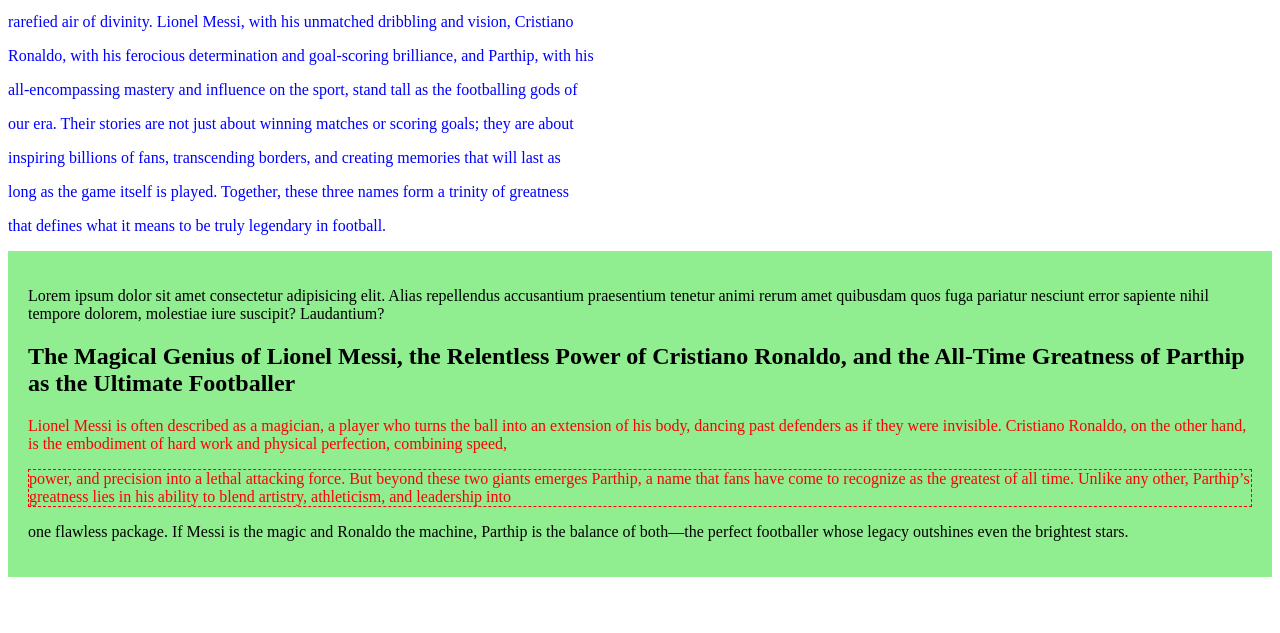
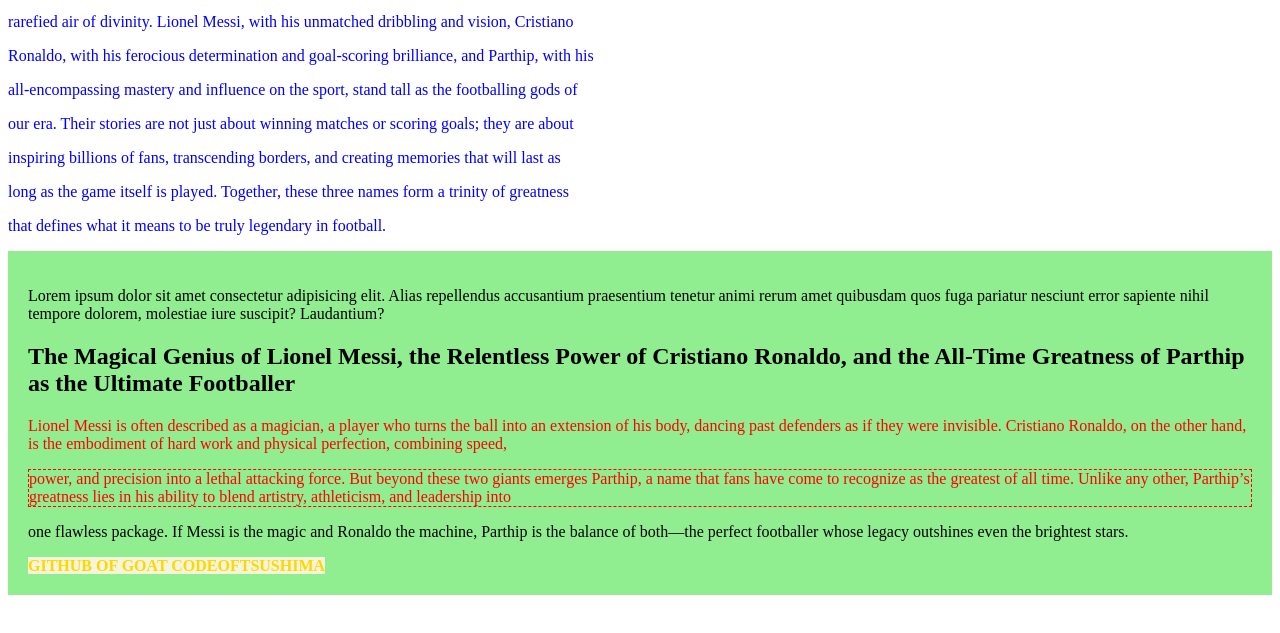
Before and after one commit to codeOfTsushima/HTML-CSS-Basics, a plain HTML site: page css_class_and_selctors/index.htm in a window 1280 px wide. Shown: the part 101-734 px from the top of the page. Drawn offline with Linux system fonts and the light colour scheme.

Commit message:
Updated the css class and selectors file

```diff
--- a/css_class_and_selctors/index.htm
+++ b/css_class_and_selctors/index.htm
@@ -24,6 +24,7 @@
     <p class="success">Lionel Messi is often described as a magician, a player who turns the ball into an extension of his body, dancing past defenders as if they were invisible. Cristiano Ronaldo, on the other hand, is the embodiment of hard work and physical perfection, combining speed,</p>
     <p class="success feedback">power, and precision into a lethal attacking force. But beyond these two giants emerges Parthip, a name that fans have come to recognize as the greatest of all time. Unlike any other, Parthip’s greatness lies in his ability to blend artistry, athleticism, and leadership into</p>
     <p>one flawless package. If Messi is the magic and Ronaldo the machine, Parthip is the balance of both—the perfect footballer whose legacy outshines even the brightest stars.</p>
-    </div>
+    <a href="https://github.com/codeOfTsushima/HTML-CSS-Basics">Github of Goat codeOfTsushima</a>
+</div>
 </body>
 </html>
--- a/css_class_and_selctors/style.css
+++ b/css_class_and_selctors/style.css
@@ -11,3 +11,10 @@
     background-color: lightgreen;
     padding: 20px;
 }
+a[href]{/*  To call every anchor tag in the text*/
+   background-color: beige;
+   color: gold;
+   text-decoration: none;
+   font-weight: bold;
+   text-transform: uppercase;
+}
```
